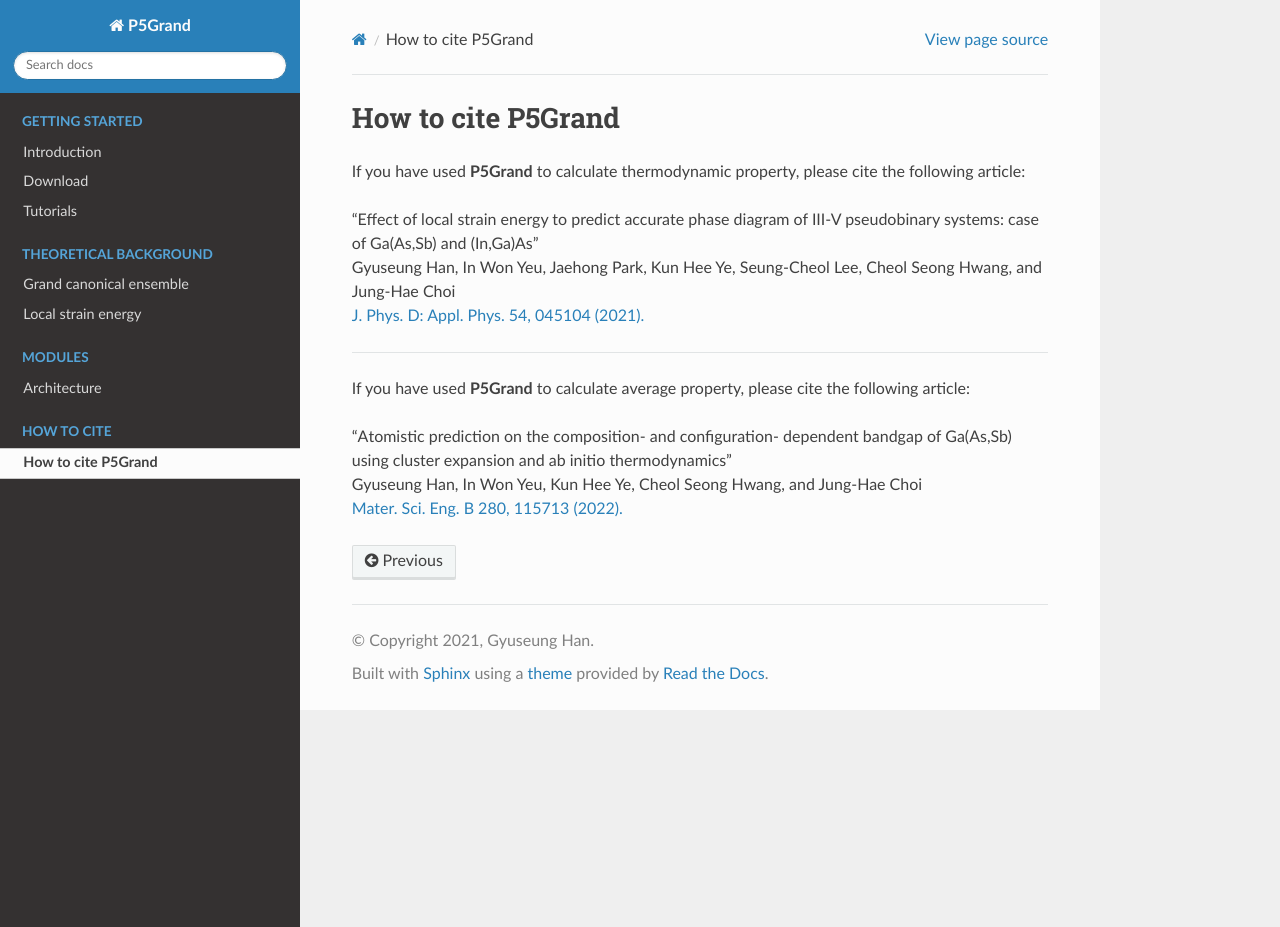
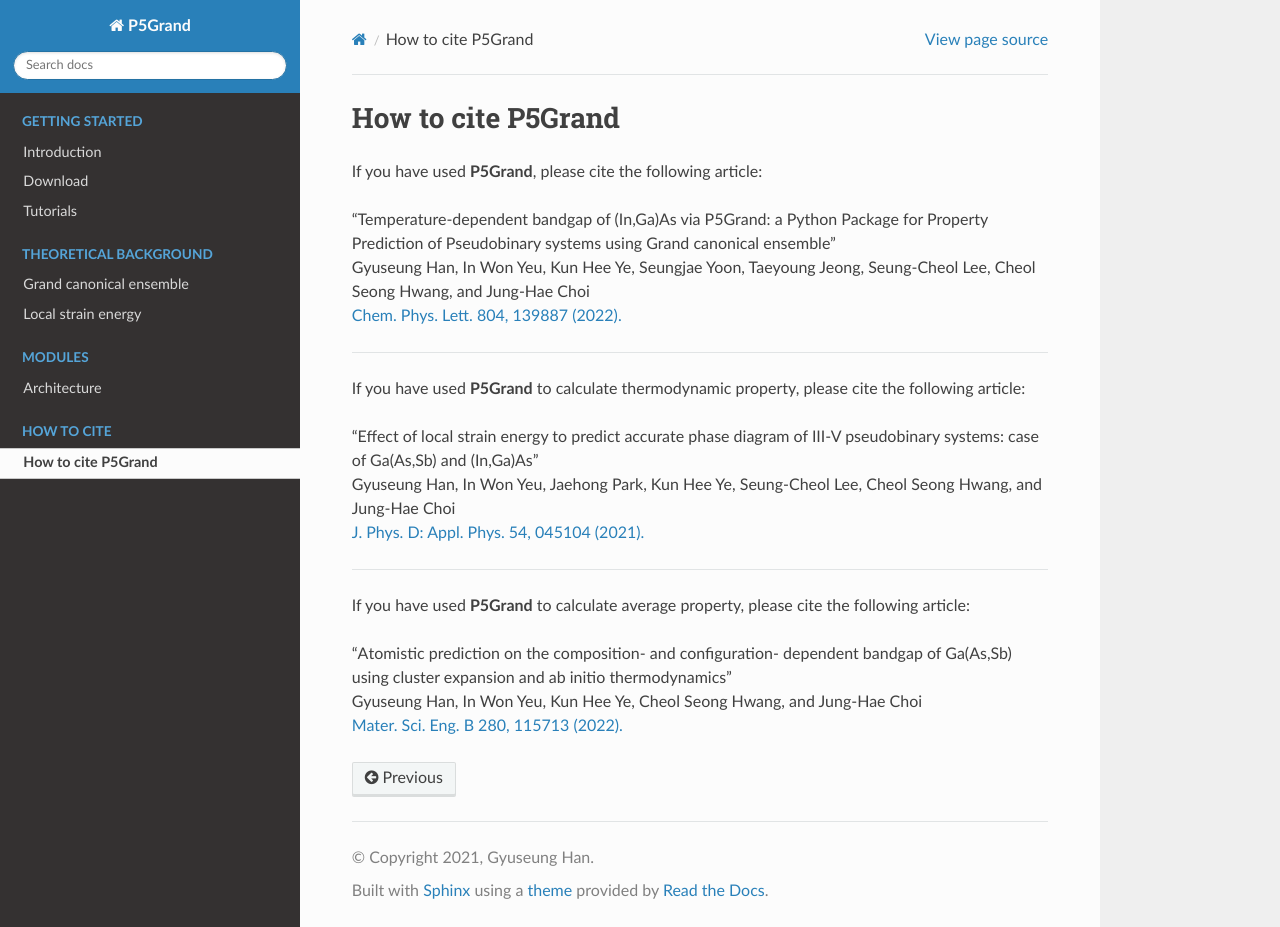
Before and after one commit to Han-Gyuseung/5PG, a Sphinx documentation site: the page built from docs/source/cite.rst, in a window 1280 px wide and 927 px high. Built offline with Sphinx 7.4.7 and the Read the Docs theme 2.0.0, drawn with Linux system fonts in a browser that asks for light colours.

Commit message:
Update cite.rst

```diff
--- a/docs/source/cite.rst
+++ b/docs/source/cite.rst
@@ -1,5 +1,13 @@
 How to cite P5Grand
 =========================
+
+If you have used **P5Grand**, please cite the following article:
+
+| "Temperature-dependent bandgap of (In,Ga)As via P5Grand: a Python Package for Property Prediction of Pseudobinary systems using Grand canonical ensemble"
+| Gyuseung Han, In Won Yeu, Kun Hee Ye, Seungjae Yoon, Taeyoung Jeong, Seung-Cheol Lee, Cheol Seong Hwang, and Jung-Hae Choi
+| `Chem. Phys. Lett. 804, 139887 (2022). <https://doi.org/10.1016/j.cplett.2022.139887>`_
+
+-------------------------
 
 If you have used **P5Grand** to calculate thermodynamic property, please cite the following article:
 
```
